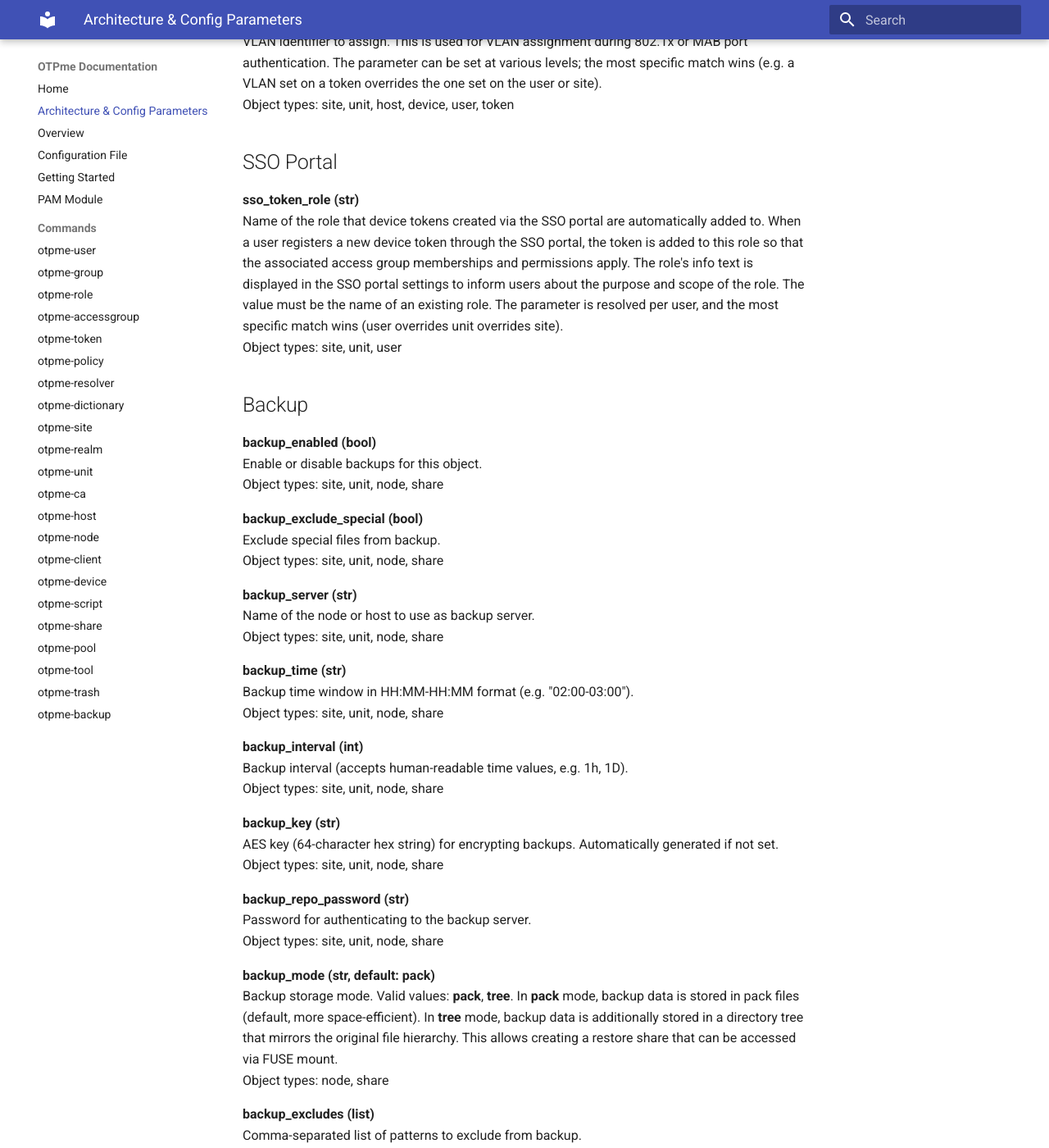
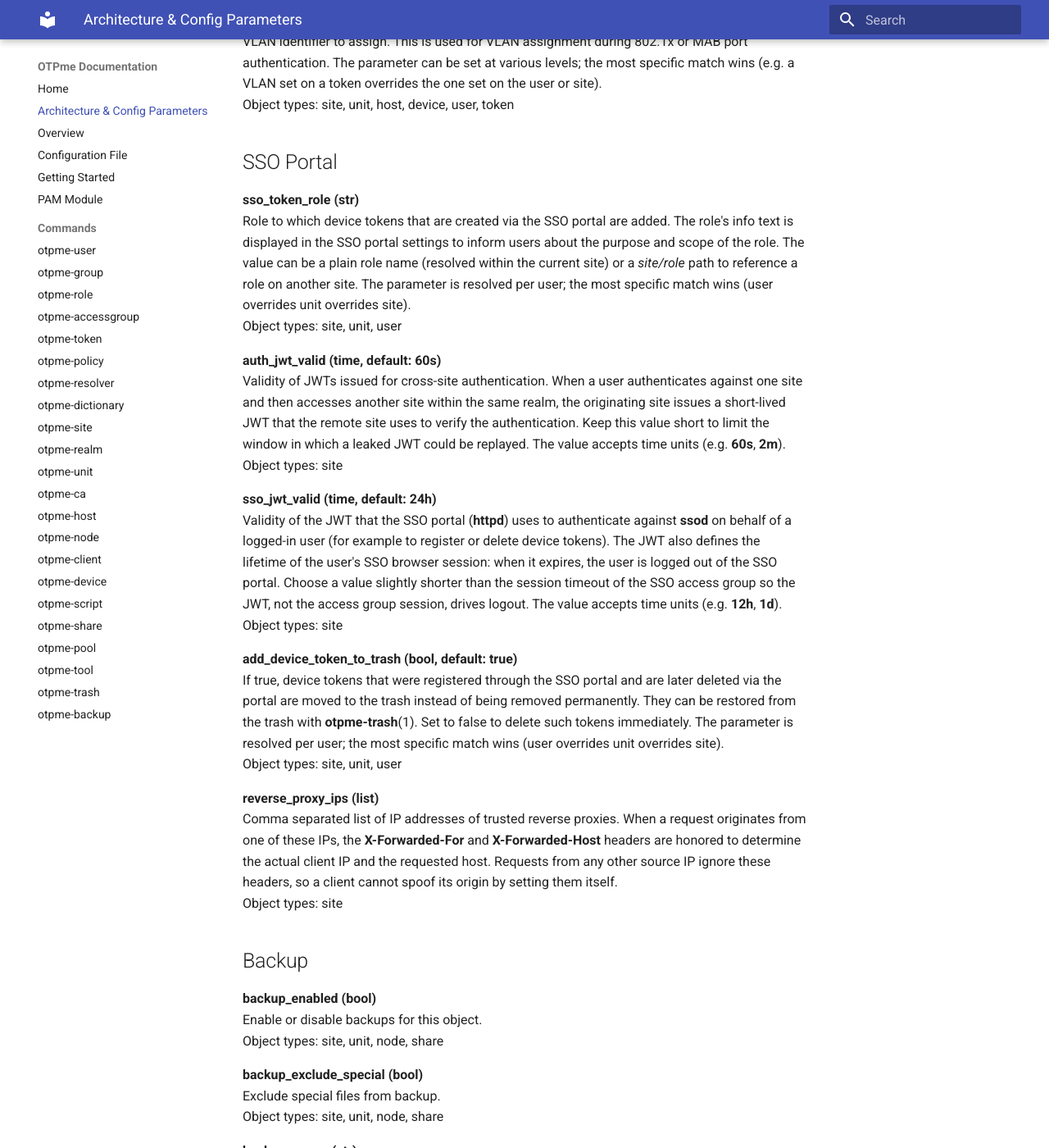
Before and after one commit to the2nd/otpme, an MkDocs documentation site: the page built from docs/otpme.7.md, in a window 1280 px wide and 1400 px high, scrolled down 13192 px. Shown: the whole window at 82% size. Built offline with MkDocs 1.6.1 and Material for MkDocs 9.7.7, drawn with Linux system fonts in a browser that asks for light colours.

Commit message:
Working on docs.

```diff
--- a/docs/otpme.7.md
+++ b/docs/otpme.7.md
@@ -610,15 +610,50 @@ Object types: site, unit, host, device, user, token
 ## SSO Portal
 
 **sso_token_role (str)**
-Name of the role that device tokens created via the SSO portal are
-automatically added to. When a user registers a new device token through
-the SSO portal, the token is added to this role so that the associated
-access group memberships and permissions apply. The role's info text is
-displayed in the SSO portal settings to inform users about the purpose
-and scope of the role. The value must be the name of an existing role.
-The parameter is resolved per user, and the most specific match wins
-(user overrides unit overrides site).
+Role to which device tokens that are created via the SSO portal are
+added. The role's info text is displayed in the SSO portal settings to
+inform users about the purpose and scope of the role. The value can be a
+plain role name (resolved within the current site) or a *site/role* path
+to reference a role on another site. The parameter is resolved per user;
+the most specific match wins (user overrides unit overrides site).
 Object types: site, unit, user
+
+**auth_jwt_valid (time, default: 60s)**
+Validity of JWTs issued for cross-site authentication. When a user
+authenticates against one site and then accesses another site within the
+same realm, the originating site issues a short-lived JWT that the
+remote site uses to verify the authentication. Keep this value short to
+limit the window in which a leaked JWT could be replayed. The value
+accepts time units (e.g. **60s**, **2m**).
+Object types: site
+
+**sso_jwt_valid (time, default: 24h)**
+Validity of the JWT that the SSO portal (**httpd**) uses to authenticate
+against **ssod** on behalf of a logged-in user (for example to register
+or delete device tokens). The JWT also defines the lifetime of the
+user's SSO browser session: when it expires, the user is logged out of
+the SSO portal. Choose a value slightly shorter than the session timeout
+of the SSO access group so the JWT, not the access group session, drives
+logout. The value accepts time units (e.g. **12h**, **1d**).
+Object types: site
+
+**add_device_token_to_trash (bool, default: true)**
+If true, device tokens that were registered through the SSO portal and
+are later deleted via the portal are moved to the trash instead of being
+removed permanently. They can be restored from the trash with
+**otpme-trash**(1). Set to false to delete such tokens immediately. The
+parameter is resolved per user; the most specific match wins (user
+overrides unit overrides site).
+Object types: site, unit, user
+
+**reverse_proxy_ips (list)**
+Comma separated list of IP addresses of trusted reverse proxies. When a
+request originates from one of these IPs, the **X-Forwarded-For** and
+**X-Forwarded-Host** headers are honored to determine the actual client
+IP and the requested host. Requests from any other source IP ignore
+these headers, so a client cannot spoof its origin by setting them
+itself.
+Object types: site
 
 ## Backup
 
```
Also changed, not shown: docs/otpme-site.md (+3 -0 lines), docs/otpme.conf.5.md (+20 -0 lines), docs/otpme.md (+4 -0 lines), 3 other files.
